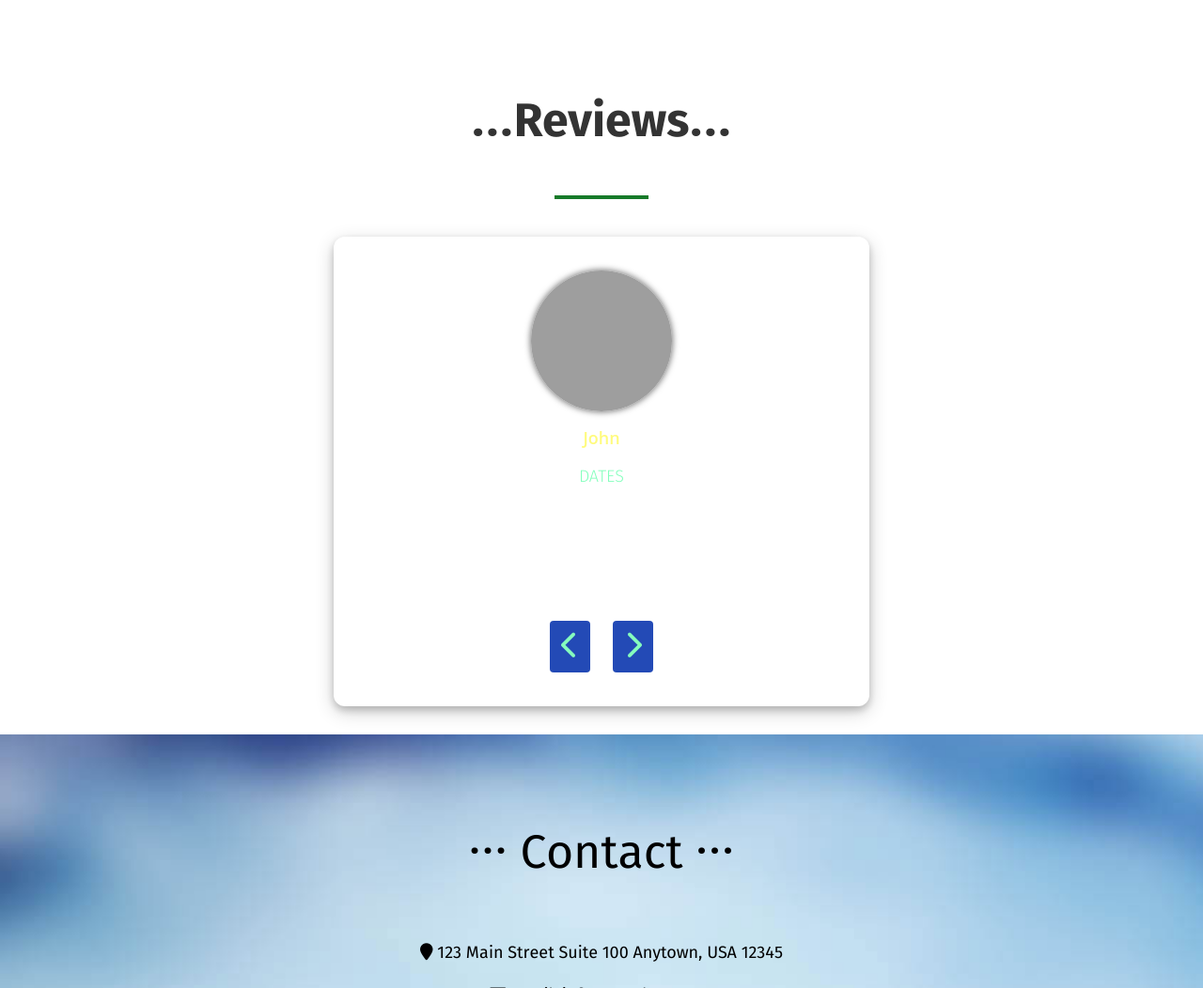
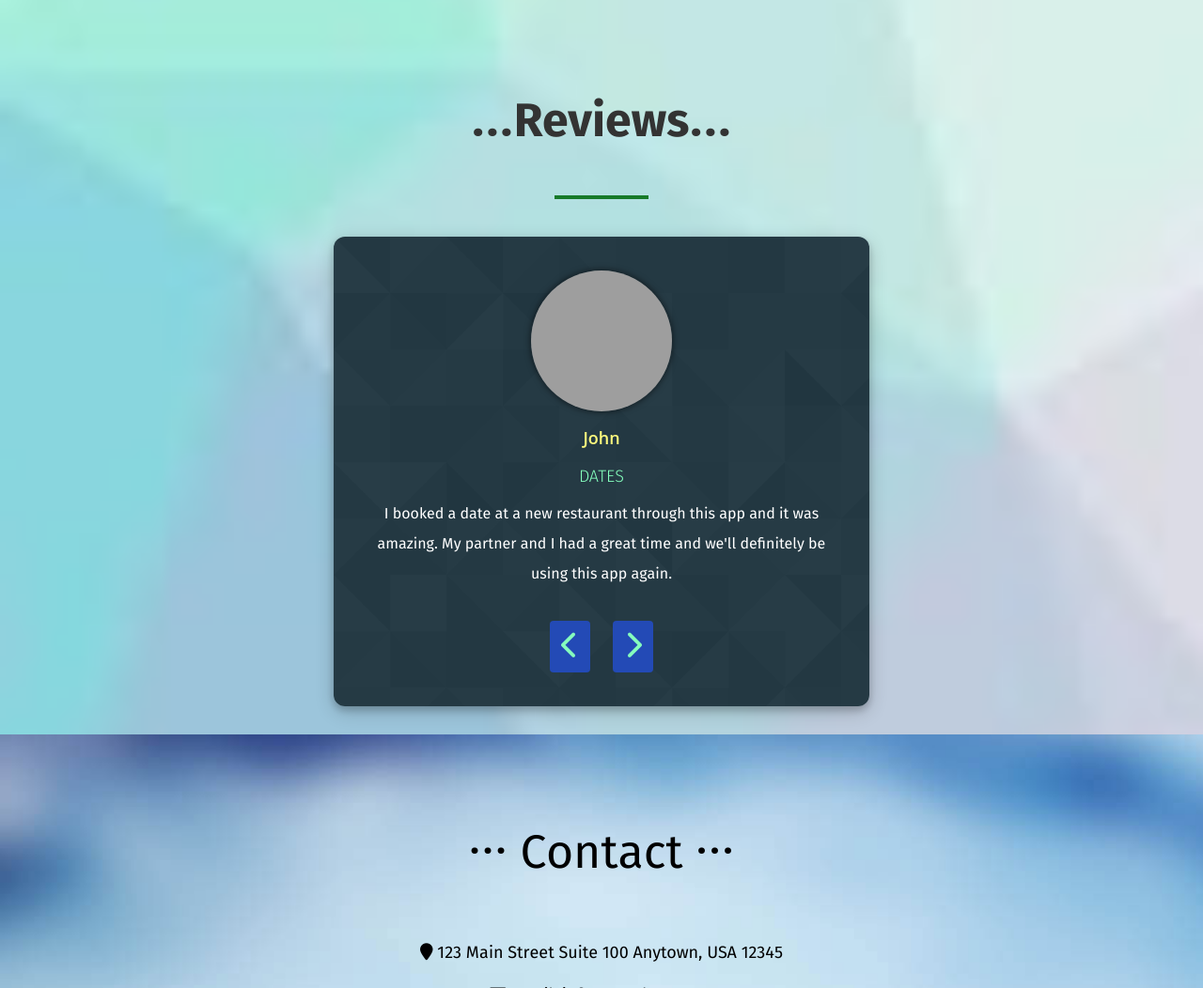
Before and after one commit to SingupalliKartik/Rec_E-cell_Skartik.github.io, a plain HTML site: page index.html in a window 1280 px wide. Shown: the part 3583-4635 px from the top of the page at 94% size. Drawn offline with nearby package versions, Linux system fonts and the light colour scheme; grey boxes are pictures that could not be loaded.

Commit message:
Update style.css

```diff
--- a/css/style.css
+++ b/css/style.css
@@ -43,7 +43,7 @@ html {
 }
 
 body {
-    background-image: url(./images/BG.jpg);
+    background-image: url(../images/BG.jpg);
 
     height: 100vh;
     background-size: cover;
@@ -469,7 +469,7 @@ span {
 }
 
 .logincon {
-    background-image: url(/images/BG.jpg);
+    background-image: url(../images/BG.jpg);
 }
 
 .logincon body {
@@ -782,7 +782,7 @@ img {
     justify-content: center;
     align-items: center;
     padding: 30px;
-    background-image: url(./images/bg2.png);
+    background-image: url(../images/bg2.png);
     box-shadow: 0 4px 8px 0 rgba(0, 0, 0, 0.2), 0 6px 20px 0 rgba(0, 0, 0, 0.19);
     font-family: "Open Sans", sans-serif;
     border-radius: 12px;
```
